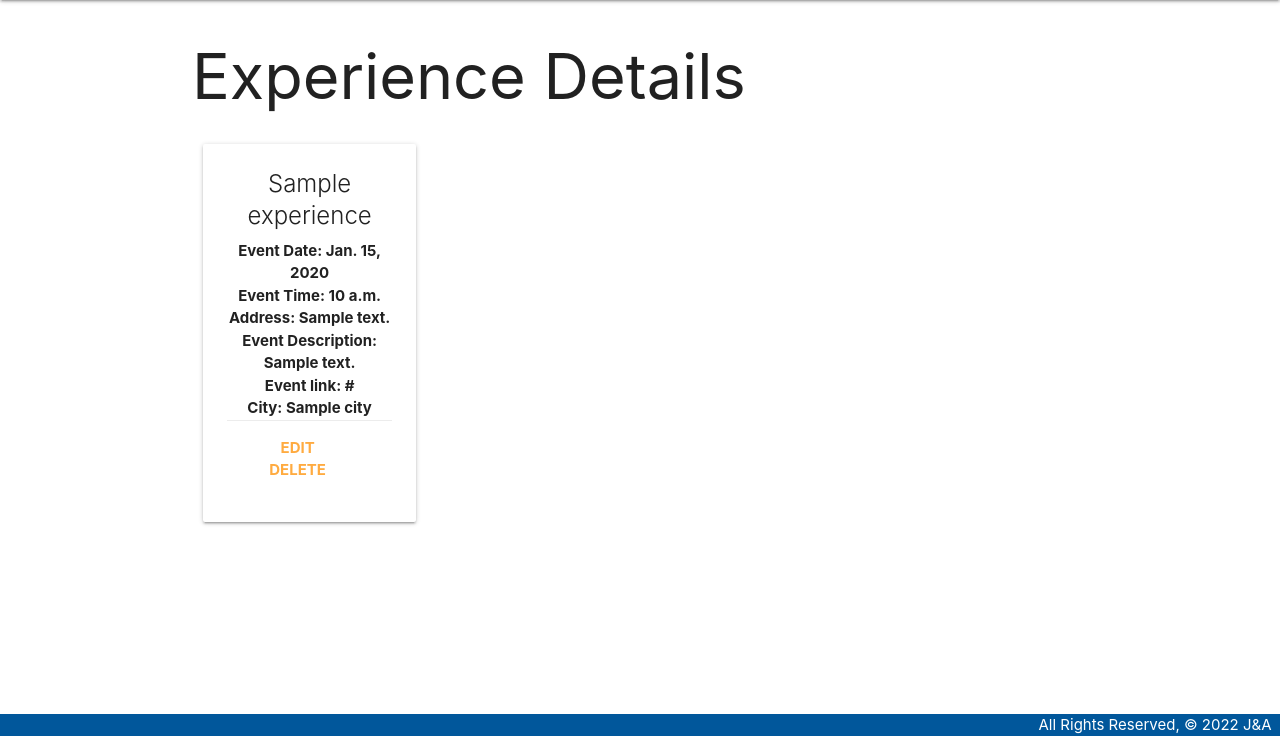
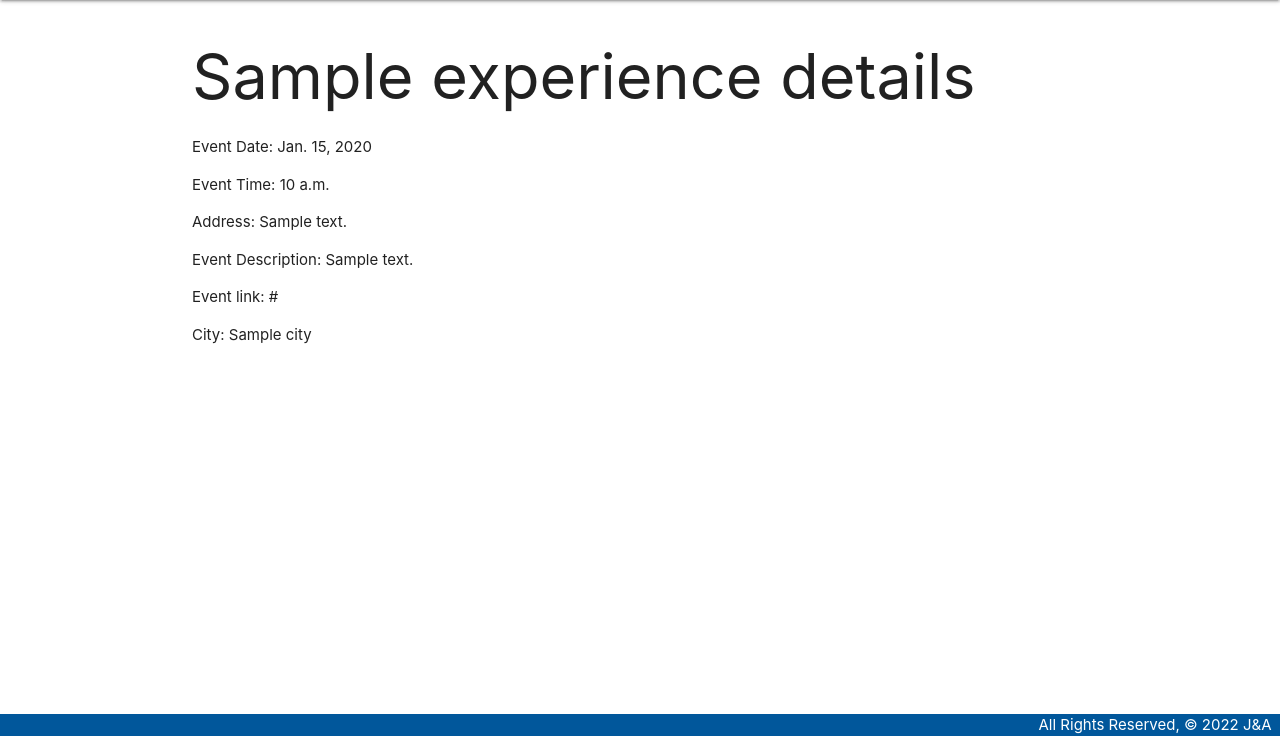
Before and after one commit to jessicamaev/travel-guide, a Django app: page /experiences/1/ in a window 1280 px wide. Shown: the part 64-800 px from the top of the page. Run offline with Django 4.2, Linux system fonts and the light colour scheme; tables that the repository leaves empty hold one stand-in row (values such as "Sample post").

Commit message:
updated detail templates

```diff
--- a/main_app/templates/cities/citydetail.html
+++ b/main_app/templates/cities/citydetail.html
@@ -19,6 +19,7 @@
       </div>
     </div>
   </div>
+  <a class="btn" href="{% url 'experience_create' %}">Add a new Experience</a>
   <div class="col s6">
     <table class="card">
       <thead>
--- a/main_app/templates/experiences/experiencedetail.html
+++ b/main_app/templates/experiences/experiencedetail.html
@@ -1,23 +1,24 @@
 {% extends 'base.html' %}
 {% block content %}
 
-<h1>Experience Details</h1>
+<h1>{{ experience.eventname }} details</h1>
 <div class="row">
-  <div class="col s6">
-    <div class="card">
-      <div class="card-content">
-        <span class="card-title">{{ experience.eventname }}</span>
+  <div>
+    <div>
+      <div>
+        <!-- <span class="card-title">{{ experience.eventname }}</span> -->
         <p>Event Date: {{ experience.eventdate }}</p>
         <p>Event Time: {{ experience.eventtime }}</p>
         <p>Address: {{ experience.address }}</p>
         <p>Event Description: {{ experience.eventdescription }}</p>
         <p>Event link: {{ experience.eventlink }}</p>
         <p>City: {{ experience.city }}</p>
-
+        {% if user.is_authenticated %}
         <div class="card-action">
-          <a href="{% url 'experience_update' experience.id %}">Edit</a>
-          <a href="{% url 'experience_delete' experience.id %}">Delete</a>
+          <a class="btn" href="{% url 'experience_update' experience.id %}">Edit</a>
+          <a class="btn" href="{% url 'experience_delete' experience.id %}">Delete</a>
         </div>
+        {% endif %}
       </div>
     </div>
   </div>
```
